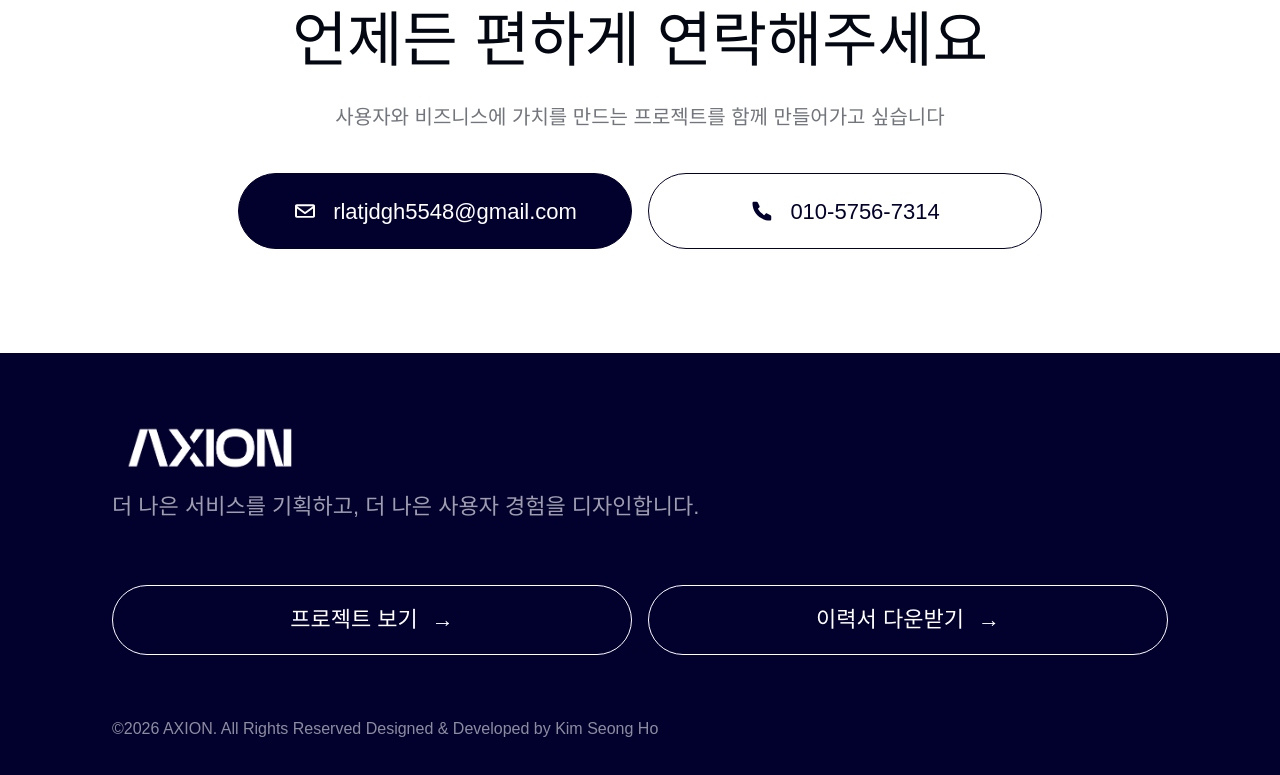
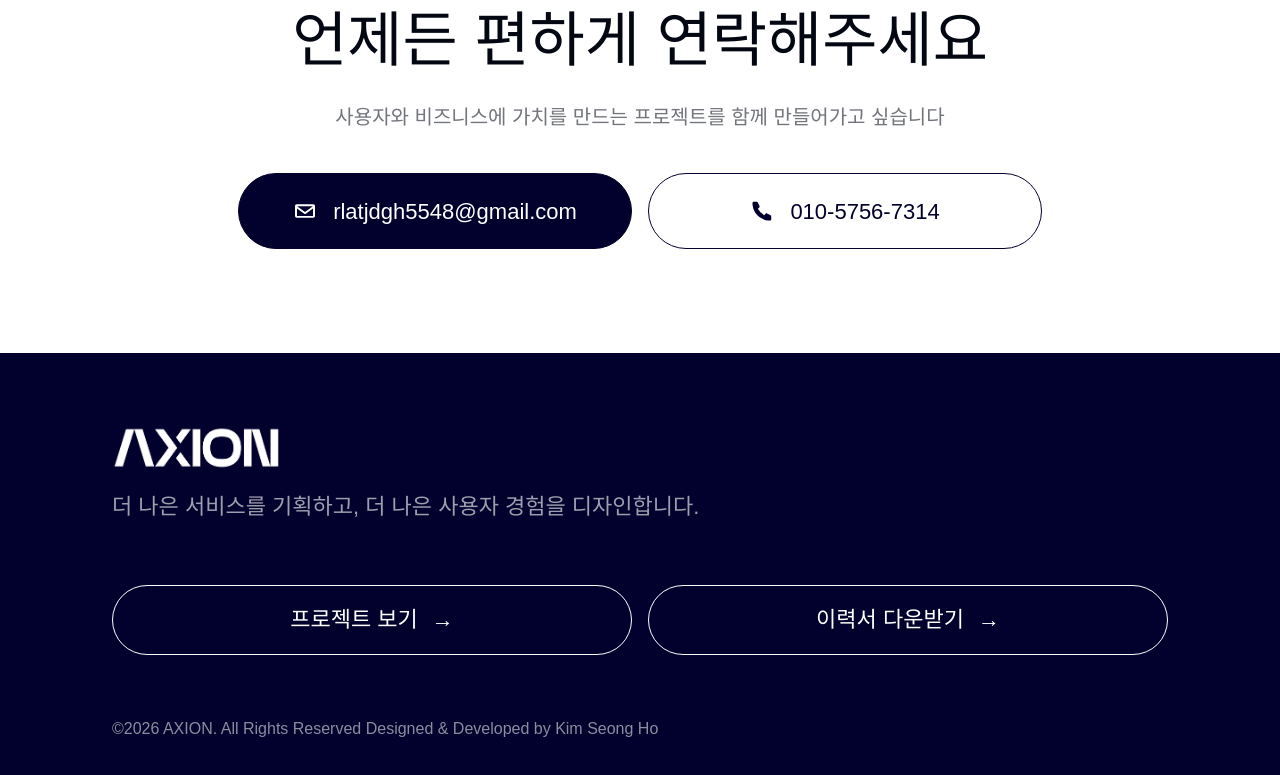
Before and after one commit to rlatjdgh9612/axion-portfolio, a Next.js app: page / in a window 1280 px wide. Shown: the part 3179-3954 px from the top of the page. Built offline with nearby package versions, Linux system fonts and the light colour scheme; a web font is replaced by a local one.

Commit message:
fix: 데스크톱 푸터 로고 좌측 정렬 보정

```diff
--- a/app/globals.css
+++ b/app/globals.css
@@ -207,8 +207,8 @@ html[data-theme="dark"] .partner-logo-grid img { filter: invert(1) hue-rotate(18
 .site-footer { height: 460px; padding: 72px 0; background: var(--brand); color: var(--bg); }
 html[data-theme="dark"] .site-footer { background: #02002c; color: #fff; }
 .site-footer > .container { height: 316px; display: flex; flex-direction: column; justify-content: space-between; }
-.site-footer .wordmark { width: 200px; height: 46px; color: inherit; }
-.site-footer .wordmark img { width: 200px; height: 46px; filter: grayscale(1) brightness(0) invert(1); }
+.site-footer .wordmark { width: 173px; height: 46px; color: inherit; }
+.site-footer .wordmark img { width: 173px; height: 46px; object-position: left center; filter: grayscale(1) brightness(0) invert(1); }
 .site-footer p { margin: 20px 0 0; color: color-mix(in srgb, currentColor 62%, transparent); font-size: 22px; line-height: 1.45; }
 .footer-actions { display: flex; gap: 16px; }
 .footer-actions .button { width: 520px; min-height: 70px; }
```
